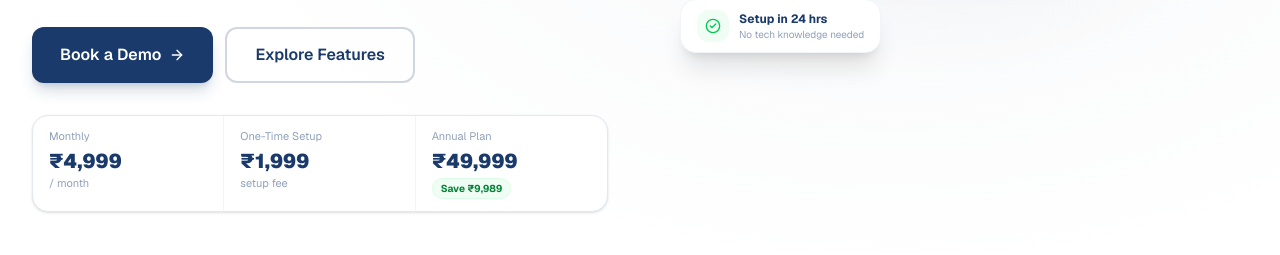
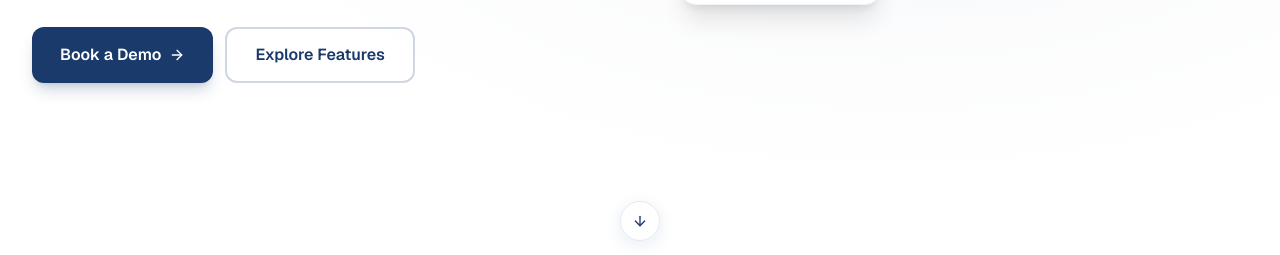
Before and after one commit to quantixtechnology/quantix-website, a Next.js app: page / in a window 1280 px wide. Shown: the part 697-952 px from the top of the page. Built offline with nearby package versions, Linux system fonts and the light colour scheme; no server answers.

Commit message:
Remove hero pricing strip — eliminated confusing setup fee column and savings calculation
Co-Authored-By: Claude Sonnet 4.6 <noreply@anthropic.com>

```diff
--- a/app/sections/Hero.tsx
+++ b/app/sections/Hero.tsx
@@ -2,7 +2,6 @@
 
 import { motion } from "framer-motion";
 import { ArrowRight, ArrowDown, ShieldCheck, BarChart2, CheckCircle2, BadgeCheck } from "lucide-react";
-import { PRICING } from "@/app/lib/constants";
 import { ButtonLink } from "@/app/components/ui/Button";
 
 // ─── Dashboard Laptop Mockup ────────────────────────────────────────────────
@@ -356,8 +355,6 @@ const trustItems = [
 ];
 
 export default function Hero() {
-  const savings = PRICING.monthly * 12 - PRICING.yearly;
-
   return (
     <section className="relative overflow-hidden bg-white">
       {/* Subtle background gradient */}
@@ -453,39 +450,6 @@ export default function Hero() {
               </ButtonLink>
             </motion.div>
 
-            {/* Pricing card */}
-            <motion.div
-              initial={{ y: 10 }}
-              animate={{ y: 0 }}
-              transition={{ delay: 0.4, duration: 0.5 }}
-              className="bg-white border border-slate-200 rounded-2xl overflow-hidden shadow-sm"
-            >
-              <div className="grid grid-cols-3 divide-x divide-slate-100">
-                <div className="px-4 py-3">
-                  <p className="text-[11px] text-slate-400 mb-0.5">Monthly</p>
-                  <p className="text-xl font-black text-[#1a3a6b]">
-                    ₹{PRICING.monthly.toLocaleString("en-IN")}
-                  </p>
-                  <p className="text-[11px] text-slate-400">/ month</p>
-                </div>
-                <div className="px-4 py-3">
-                  <p className="text-[11px] text-slate-400 mb-0.5">One-Time Setup</p>
-                  <p className="text-xl font-black text-[#1a3a6b]">
-                    ₹{PRICING.setup.toLocaleString("en-IN")}
-                  </p>
-                  <p className="text-[11px] text-slate-400">setup fee</p>
-                </div>
-                <div className="px-4 py-3 relative">
-                  <p className="text-[11px] text-slate-400 mb-0.5">Annual Plan</p>
-                  <p className="text-xl font-black text-[#1a3a6b]">
-                    ₹{PRICING.yearly.toLocaleString("en-IN")}
-                  </p>
-                  <span className="inline-block text-[10px] font-bold text-green-700 bg-green-50 border border-green-100 rounded-full px-2 py-0.5 mt-0.5">
-                    Save ₹{savings.toLocaleString("en-IN")}
-                  </span>
-                </div>
-              </div>
-            </motion.div>
           </div>
 
           {/* ── RIGHT: Device mockups ─────────────────────────────────── */}
```
